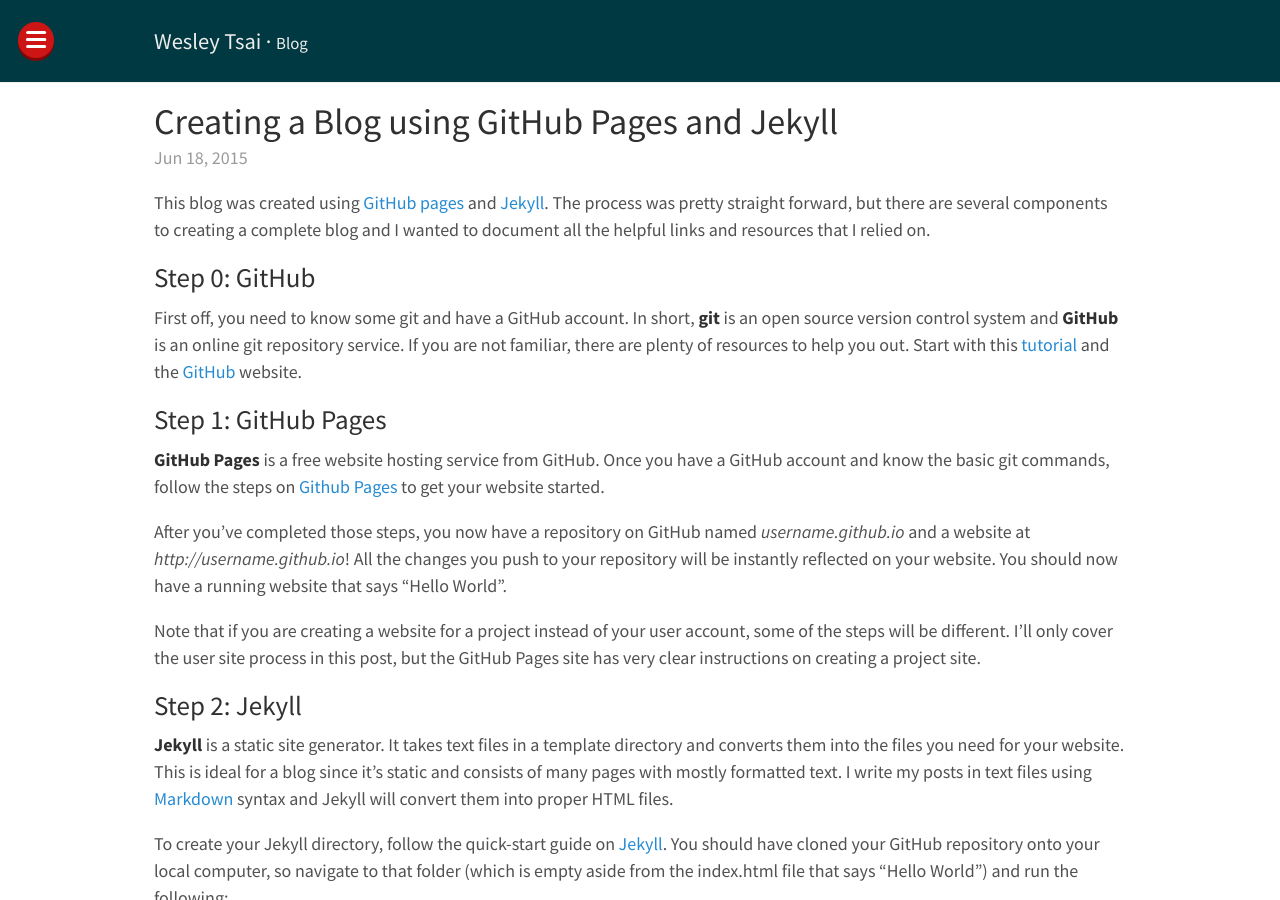
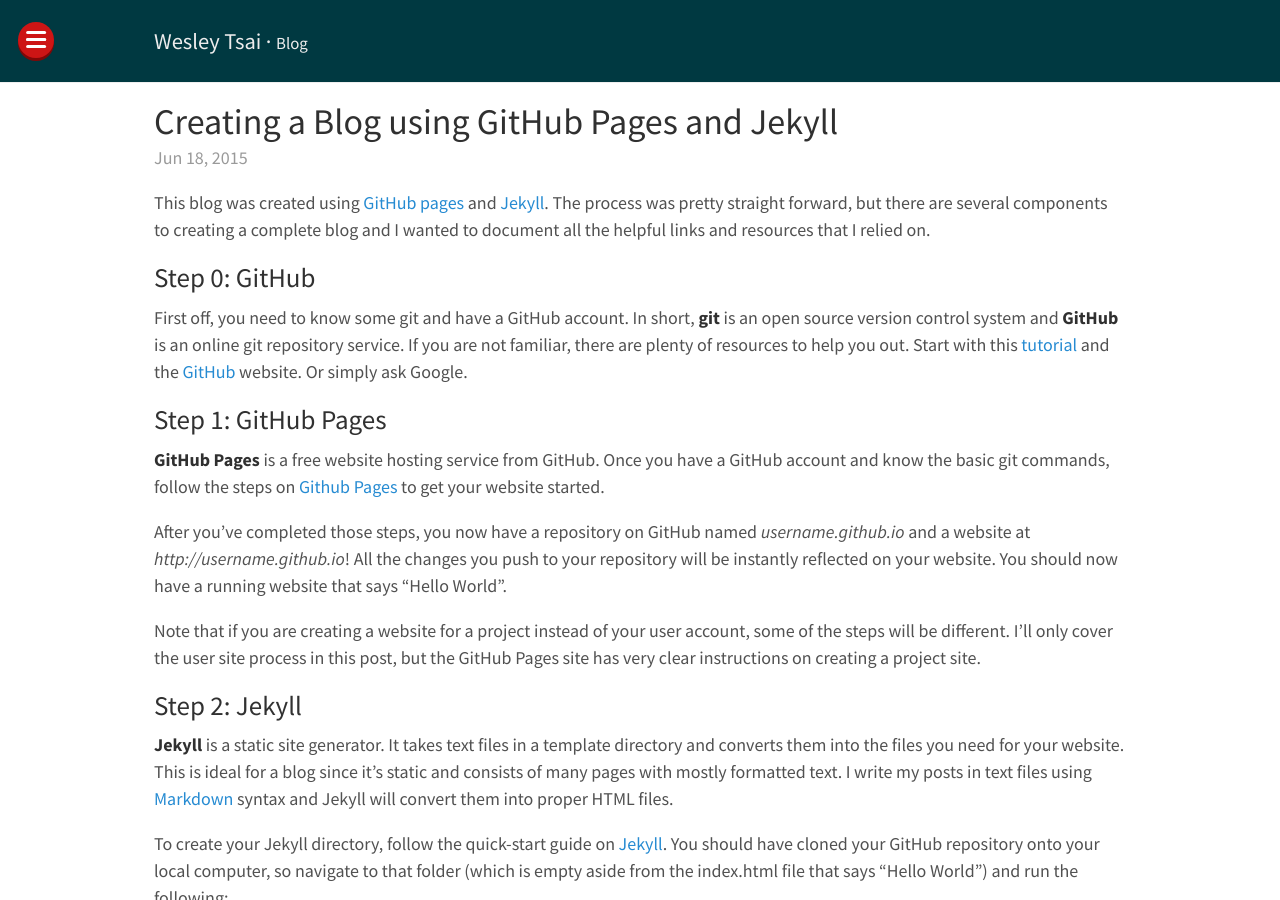
Before and after one commit to wezleytsai/wezleytsai.github.io, a Jekyll site: the page built from _posts/2015-06-18-create-a-blog.md, in a window 1280 px wide and 900 px high. Built offline with Jekyll 4.4.1, drawn with Linux system fonts in a browser that asks for light colours; nearby versions of some CDN libraries.

Commit message:
Minor edit to language

```diff
--- a/_posts/2015-06-18-create-a-blog.md
+++ b/_posts/2015-06-18-create-a-blog.md
@@ -29,7 +29,7 @@
 
 ## Step 0: GitHub ##
 
-First off, you need to know some git and have a GitHub account. In short, **git** is an open source version control system and **GitHub** is an online git repository service. If you are not familiar, there are plenty of resources to help you out. Start with this [tutorial] [git immersion] and the [GitHub] [github] website.
+First off, you need to know some git and have a GitHub account. In short, **git** is an open source version control system and **GitHub** is an online git repository service. If you are not familiar, there are plenty of resources to help you out. Start with this [tutorial] [git immersion] and the [GitHub] [github] website. Or simply ask Google.
 
 ## Step 1: GitHub Pages ##
 
```
